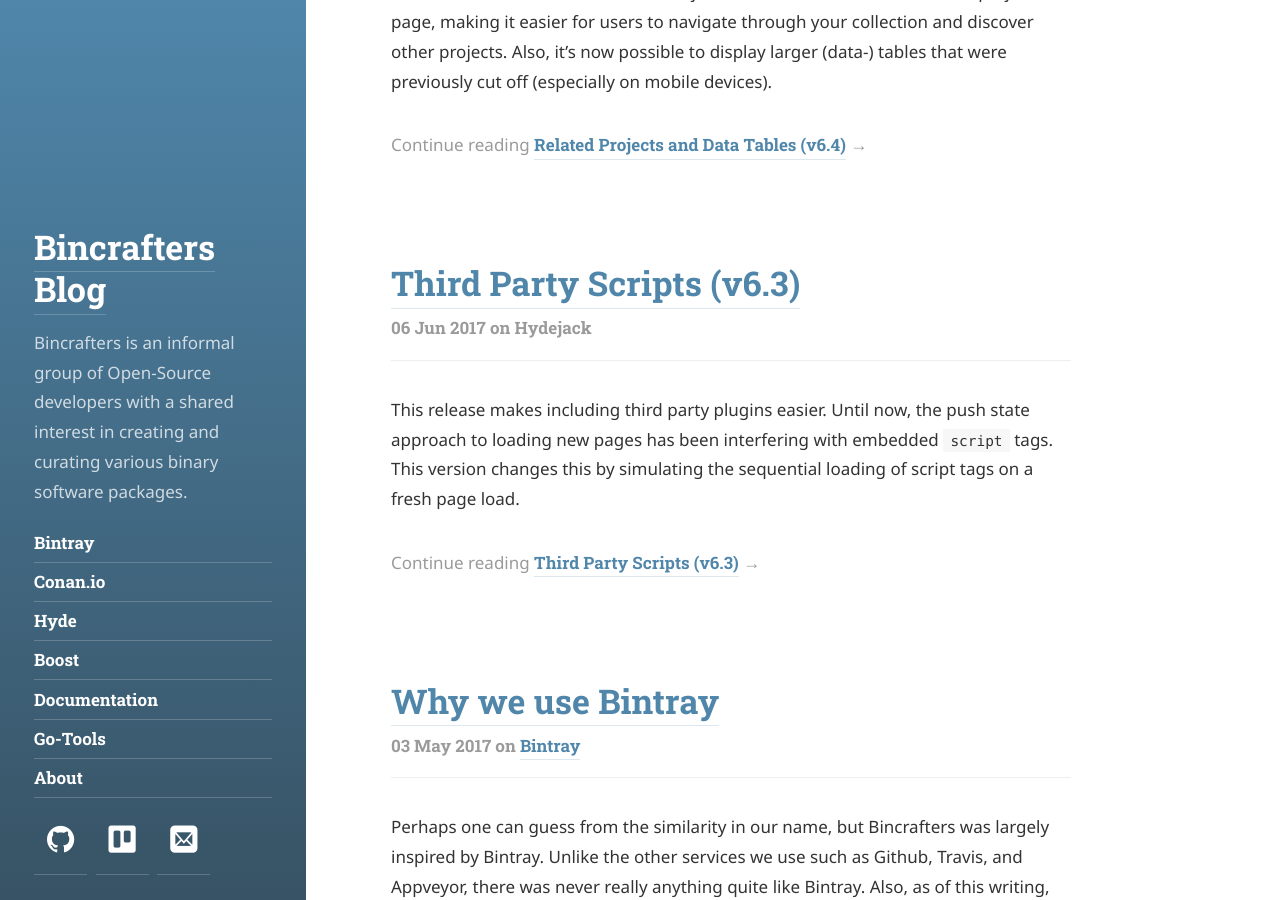
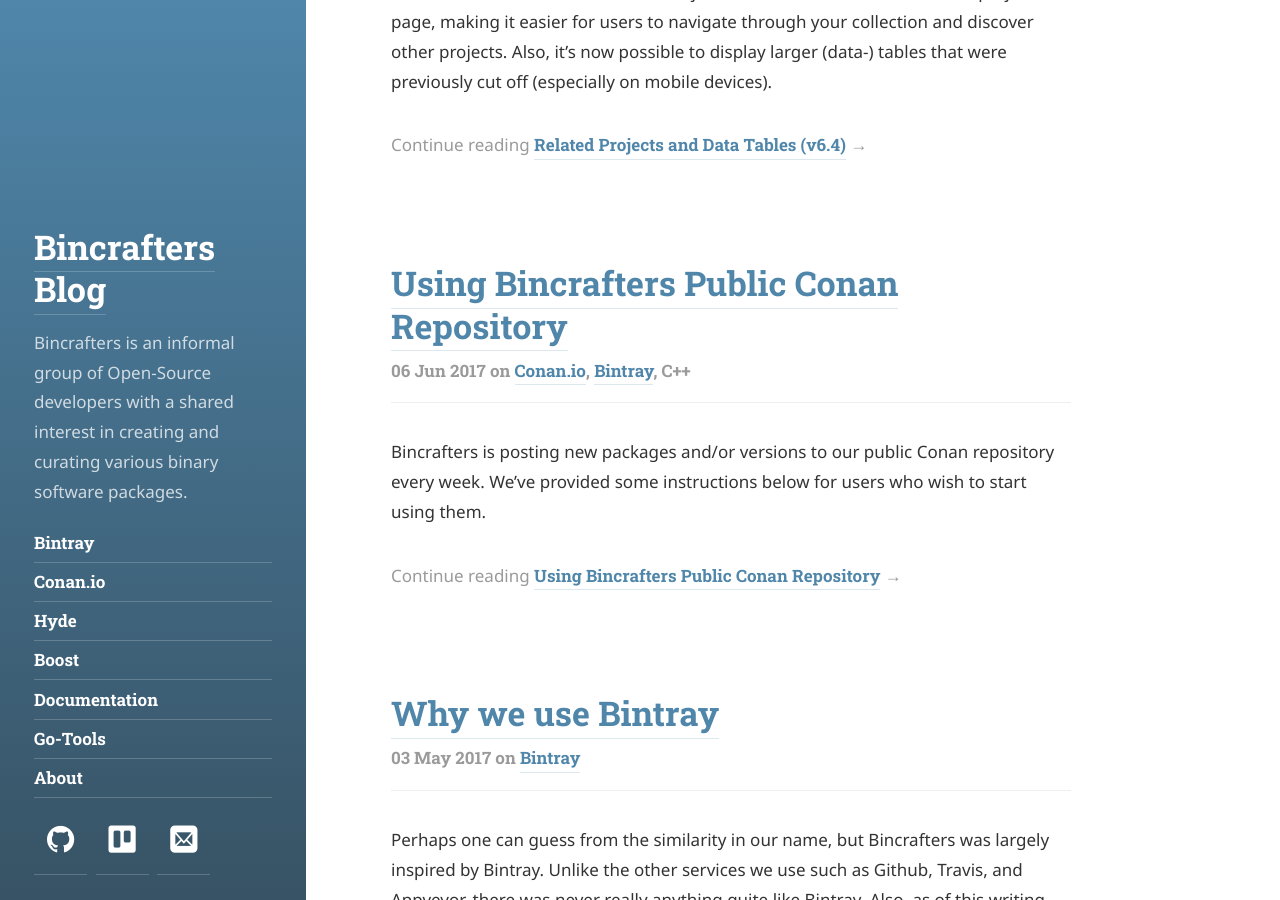
Before and after one commit to bincrafters/bincrafters.github.io, a Jekyll site: the page built from index.html, in a window 1280 px wide and 900 px high, scrolled down 641 px. Built offline with Jekyll 4.4.1, drawn with Linux system fonts in a browser that asks for light colours; some web fonts are replaced; the list of posts is cut into pages by our own code; part of the change alters nothing that is shown.

Commit message:
added conan repo instructions

```diff
--- a/_posts/2017-06-06-third-party-scripts.md
+++ /dev/null
@@ -1,71 +0,0 @@
----
-layout: post
-title: 'Third Party Scripts (v6.3)'
-tags: [hydejack]
----
-
-This release makes including third party plugins easier.
-Until now, the push state approach to loading new pages has been interfering with embedded `script` tags.
-This version changes this by simulating the sequential loading of script tags on a fresh page load.
-
-This approach should work in a majority of cases, but can still cause problems with scripts that can't be added more than once per page.
-If an issue can't be resolved, there's now the option to disable push state by setting `disable_push_state: true` in `config.yml`.
-
-## What's happening?
-The problem is as follows:
-When the browser encounters a `script` tag while parsing a HTML page it will stop (possibly to make a request to fetch
-an external script) and then execute the code before continuing parsing the page
-(it's easy to how this can make your page really slow, but that's a different topic).
-
-In any case, due of this behavior you can do things like include jQuery,
-then run code that depends on jQuery in the next script tag:
-
-~~~html
-<script src=".../jquery.js"></script>
-<script>
-  $('#tabs').someJQueryFunction(); // works
-</script>
-~~~
-
-I'd consider this an anti-pattern for the reason mentioned above,
-but it remains common and has the advantage of being easy to understand.
-
-However, things break when Hydejack dynamically inserts new content into the page.
-It works fine for standard markdown content like `p` tags,
-but when inserting `script` tags the browser will execute them immediately and in parallel,
-because in most cases this is what you'd want.
-However, this means that `$('#tabs').someJQueryFunction();` will run while the HTTP request for jQuery is still
-in progress --- and we get an error that `$` isn't defined, or similar.
-
-From this description the solution should be obvious: Insert the `script` tags one-by-one,
-to simulate how they would get executed if it was a fresh page request.
-In fact this is how Hydejack is now handling things (and thanks to rxjs' `concatMap` it was easy to implement),
-but unfortunately this is not a magic solution that can fix all problems:
-
-* Some scripts may throw when running on the same page twice
-* Some scripts rely on the document's `load` event, which has fired long before the script was inserted
-* unkown-unkowns
-
-But what will "magically" solve all third party script problems, is disabling dynamic page loading altogether,
-for which there's now an option.
-To make this a slightly less bitter pill to swallow,
-there's now a CSS-only "intro" animation that looks similar to the dynamic one.
-Maybe you won't even notice the difference.
-
-## Patch Notes
-### Minor
-* Support embedding `script` tags in markdown content
-* Add `disable_push_state` option to `_config.yml`
-* Add `disable_drawer` option to `_config.yml`
-* Rename syntax highlighting file to `syntax.scss`
-* Added [chapter on third party scripts][scripts] to documentation
-
-### Design
-* Add subtle intro animation
-* Rename "Check out X for more" to "See X for more" on welcome\* page
-* Replace "»" with "→" in "read more"-type of links
-
-### Fixes
-* Fix default color in gem-based theme
-
-[scripts]: https://qwtel.com/hydejack/docs/scripts/
--- /dev/null
+++ b/_posts/2017-06-06-using-bincrafters-conan-repository.md
@@ -0,0 +1,26 @@
+---
+layout: post
+title: 'Using Bincrafters Public Conan Repository'
+tags: [Conan.io, Bintray, C++]
+---
+
+Bincrafters is posting new packages and/or versions to our public Conan repository every week. We've provided some instructions below for users who wish to start using them.
+
+## Getting Started with Conan.io
+If you're new to Conan.io, there's a great guide on how to get started here:
+https://conanio.readthedocs.io/en/latest/getting_started.html
+
+The rest of this guide will assume you have a basic working knowledge of Conan.io, along with a working installation.
+
+## Adding the Bintray repository as a "Conan Remote"
+By default, Conan will only search for packages from the two central repositories hosted and moderated by Conan.io staff: "conan-center" and "conan-transit".  Bincrafters packages are hosted in a separate Conan repository which is also hosted by Bintray, but which is managed by the Bincrafters team.  To start using any of the Bincrafters packages, simply run the command below:
+
+	$ conan remote add bincrafters https://api.bintray.com/conan/bincrafters/public-conan
+
+## Understanding Conan Channels
+Conan has a somewhat unique but valuable notion of channels embedded in the package names.  An example package name is "Boost.System/1.64.0@bincrafters/stable".  The channel name in this example is "stable".  This is a required field for every package, but it's a completely arbitrary string meaning that authors can put whatever they want.  Bincrafters follows a somewhat standard convention popularized by the Conan teams own packages, which features two possible channel values:  `testing` or `stable`.   Under almost all circumstances, users should prefer the`stable` channel if it exists.  Packages in the `stable` channel are built automatically by Travis and Appveyor, which means they should have a wide variety of precompiled binaries corresponding to the most common build configurations.  In some cases, brand new packages may only feature a `testing` channel, but these packages would not be considered safe for general users anyway and are not supported.
+
+* Packager Tip: The CI process with Travis and Appveyor are made much easier thanks to a side-project from the Conan team called ["Conan Package Tools"](https://github.com/conan-io/conan-package-tools). Check it out if you've used CI before and plan to build packages.
+
+## Feedback
+If you have questions about the Bincrafters repository, please feel free to email us: bincrafters at g mail dot com
--- a/_posts/2017-07-27-boost-modular-packages-conan.md
+++ b/_posts/2017-07-27-boost-modular-packages-conan.md
@@ -19,7 +19,7 @@ Starting with Boost 1.64.0, the Bincrafters team will now publish each of the Bo
 ---
 
 ## Technical Information
-To get started with using the Bincrafters public Conan repository, please see this post: Bincrafters Conan Instructions
+To get started with using the Bincrafters public Conan repository, please see this post: [Bincrafters Conan Instructions](2017-06-06-using-bincrafters-conan-repository.md)
 
 ## Background Information
 Please read on for more information about the project.
```
